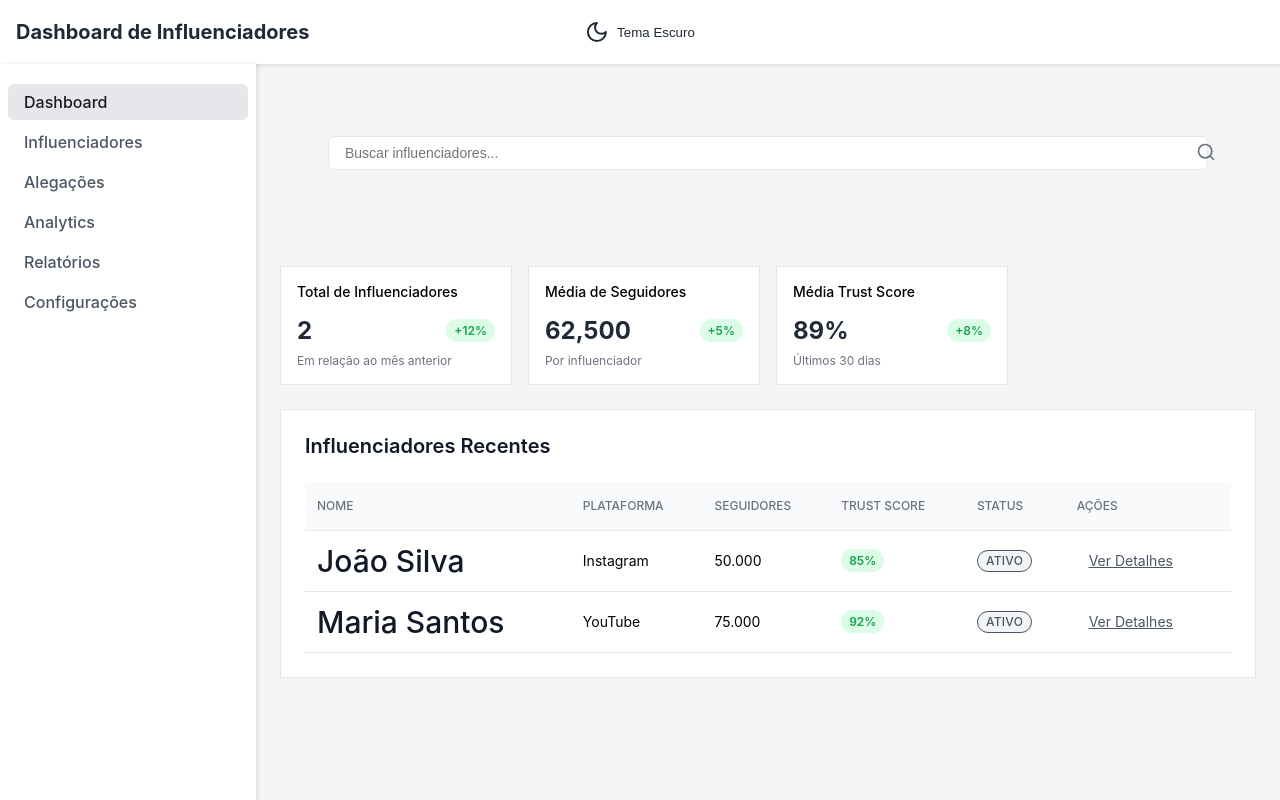
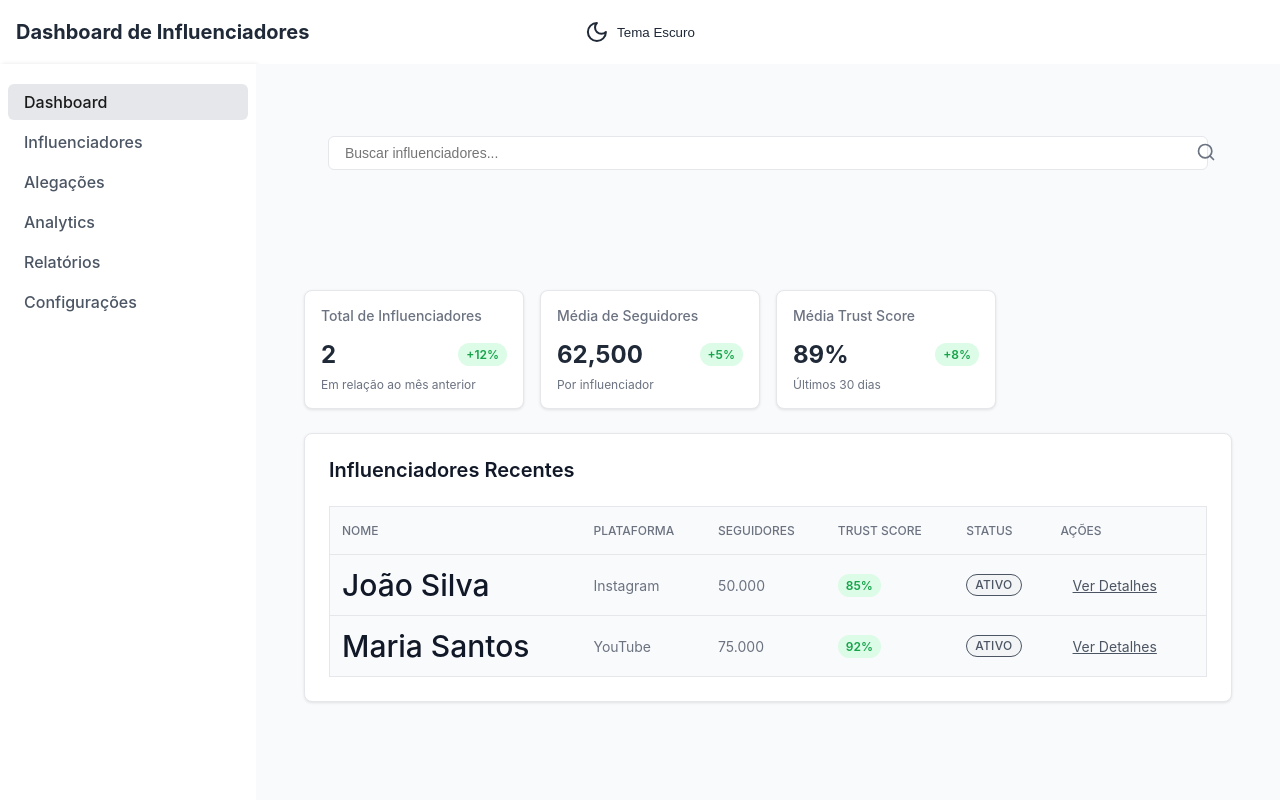
Before and after one commit to vinizanotti89/painel-administrativo-influenciadores, a React (Vite) app in the folder influencers-dashboard/client/: page / in a window 1280 px wide. Built offline with nearby package versions, Linux system fonts and the light colour scheme.

Commit message:
alterações css

```diff
--- a/influencers-dashboard/client/src/styles/layout/Layout.css
+++ b/influencers-dashboard/client/src/styles/layout/Layout.css
@@ -1,16 +1,52 @@
 @import '@/styles/themes.css';
-
-.header {
-  background-color: var(--background-primary);
-}
 
 .layout {
   min-height: 100vh;
-  background-color: #f5f5f5;
+  background-color: var(--background-primary);
 }
 
 .layout-container {
   display: flex;
   min-height: calc(100vh - 64px);
-  /* Subtracting header height */
+  background-color: var(--background-primary);
 }
+
+.main-content {
+  flex: 1;
+  background-color: var(--background-secondary);
+  padding: var(--spacing-6);
+}
+
+/* Ajuste específico para cartões e elementos de UI */
+.card,
+.table,
+.input,
+.select,
+.button {
+  background-color: var(--card-background);
+  color: var(--text-primary);
+  border: 1px solid var(--border-color);
+}
+
+/* Ajustes para tabelas */
+.table th {
+  background-color: var(--background-secondary);
+  color: var(--text-secondary);
+}
+
+.table td {
+  color: var(--text-primary);
+  border-bottom: 1px solid var(--border-color);
+}
+
+/* Ajustes para inputs e formulários */
+.input,
+.select {
+  background-color: var(--card-background);
+  color: var(--text-primary);
+  border: 1px solid var(--border-color);
+}
+
+.input::placeholder {
+  color: var(--text-muted);
+}
--- a/influencers-dashboard/client/src/styles/themes.css
+++ b/influencers-dashboard/client/src/styles/themes.css
@@ -1,58 +1,72 @@
 :root {
-  /* Cores */
+  /* Cores Base */
   --background-primary: #ffffff;
-  --primary-color: #3b82f6;
+  --background-secondary: #f9fafb;
+  --card-background: #ffffff;
+
+  /* Texto */
   --text-primary: #1f2937;
-  --text-muted: #6b7280;
-  --card-background: #ffffff;
+  --text-secondary: #6b7280;
+  --text-muted: #9ca3af;
+
+  /* Componentes */
+  --border-color: #e5e7eb;
+  --card-shadow: 0 1px 3px rgba(0, 0, 0, 0.1);
+  --border-radius: 0.5rem;
+
+  /* Estados */
   --badge-background: #f3f4f6;
   --badge-text: #6b7280;
-  --error-background: #fee2e2;
-  --error-border: #ef4444;
-  --error-text: #b91c1c;
-  --border-color: #e5e7eb;
-
-  /* Estados */
   --success-bg: #dcfce7;
   --success-text: #16a34a;
   --warning-bg: #fef3c7;
   --warning-text: #d97706;
   --error-bg: #fee2e2;
   --error-text: #dc2626;
+
+  /* Spacing */
+  --spacing-1: 0.25rem;
+  --spacing-2: 0.5rem;
+  --spacing-3: 0.75rem;
+  --spacing-4: 1rem;
+  --spacing-6: 1.5rem;
 }
 
 [data-theme="dark"] {
-  --background-primary: #1a1a1a;
-  --primary-color: #60a5fa;
+  /* Cores Base */
+  --background-primary: #121212;
+  --background-secondary: #1e1e1e;
+  --card-background: #1e1e1e;
+
+  /* Texto */
   --text-primary: #f3f4f6;
+  --text-secondary: #d1d5db;
   --text-muted: #9ca3af;
-  --card-background: #1f2937;
-  --badge-background: #374151;
+
+  /* Componentes */
+  --border-color: #2e2e2e;
+  --card-shadow: 0 1px 3px rgba(0, 0, 0, 0.3);
+
+  /* Estados */
+  --badge-background: #2e2e2e;
   --badge-text: #d1d5db;
-  --error-background: #7f1d1d;
-  --error-border: #991b1b;
-  --error-text: #fecaca;
-  --border-color: #374151;
-
-  /* Estados no tema escuro */
   --success-bg: rgba(22, 163, 74, 0.2);
+  --success-text: #4ade80;
   --warning-bg: rgba(217, 119, 6, 0.2);
+  --warning-text: #fbbf24;
   --error-bg: rgba(220, 38, 38, 0.2);
+  --error-text: #f87171;
 }
 
-/* Estilos globais para o tema escuro */
-[data-theme="dark"] body {
+/* Transições suaves */
+body {
+  transition: background-color 0.2s ease-in-out, color 0.2s ease-in-out;
   background-color: var(--background-primary);
   color: var(--text-primary);
 }
 
-/* Transições suaves */
-body,
-.header,
-.sidebar,
-.card,
-.button,
-.input,
-.table {
-  transition: all 0.2s ease-in-out;
+* {
+  transition: background-color 0.2s ease-in-out,
+              border-color 0.2s ease-in-out,
+              color 0.2s ease-in-out;
 }
```
